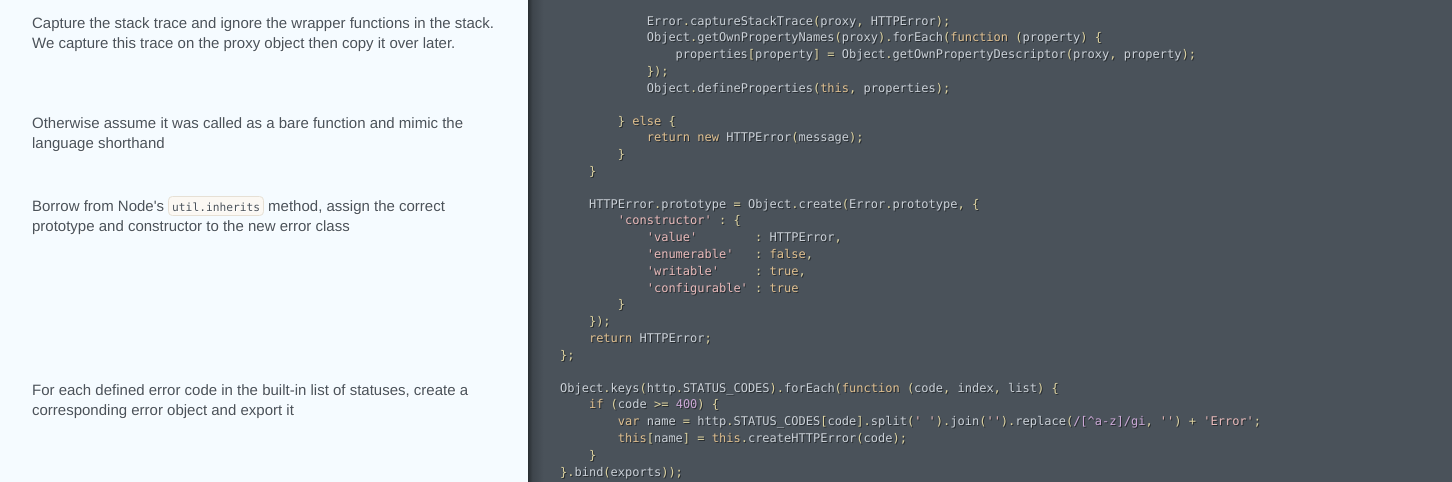
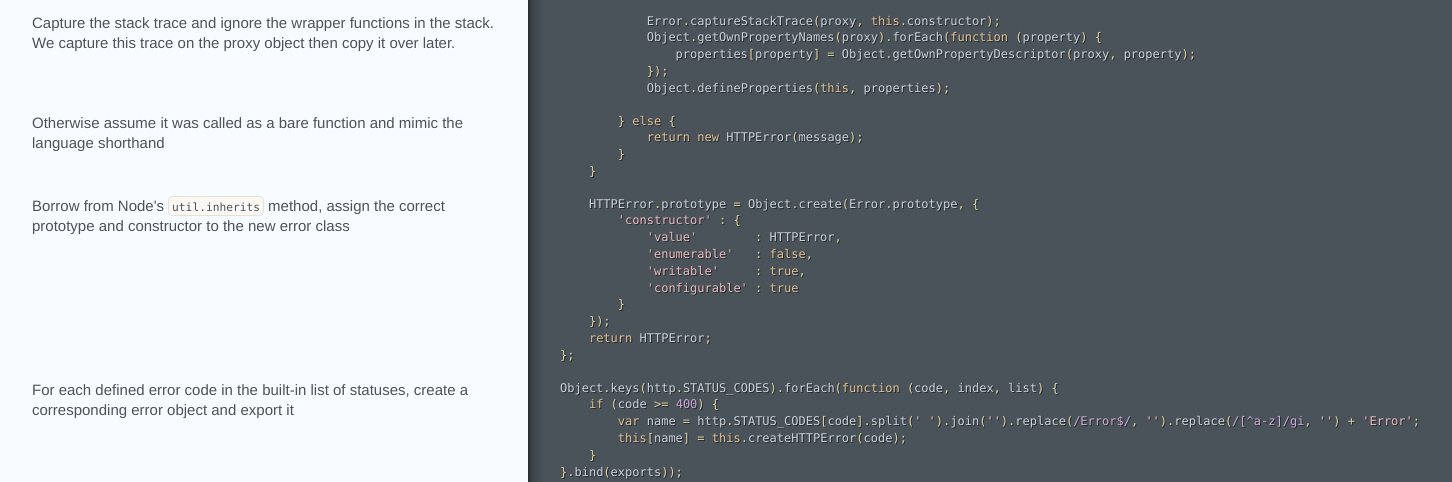
Before and after one commit to jproulx/node-http-error, a plain HTML site: page index.html in a window 1280 px wide. Shown: the part 1009-1491 px from the top of the page, 1452 px wide, since content can reach past the window. Drawn offline with Linux system fonts and the light colour scheme.

Commit message:
Generated documentation for d71542f168d9db25bf7ec3933f612e5942b6fc5a

```diff
--- a/index.html
+++ b/index.html
@@ -46,7 +46,7 @@ Hence: <code>new Error(message)</code> is functionally equivalent to <code>Error
 What we can do instead is to set the common properties (name, message)
 directly on this object as it is being constructed and mark them as non-enumerable.
 We also set a few new properties based on the status code.</p></div></div><div class="code"><div class="wrapper">            <span class="kd">var</span> <span class="nx">proxy</span> <span class="o">=</span> <span class="nb">Error</span><span class="p">.</span><span class="nx">apply</span><span class="p">(</span><span class="kc">null</span><span class="p">,</span> <span class="nx">arguments</span><span class="p">);</span></div></div></div><div class="segment"><div class="comments "><div class="wrapper"><p>Capture the stack trace and ignore the wrapper functions in the stack.
-We capture this trace on the proxy object then copy it over later.</p></div></div><div class="code"><div class="wrapper">            <span class="nb">Error</span><span class="p">.</span><span class="nx">captureStackTrace</span><span class="p">(</span><span class="nx">proxy</span><span class="p">,</span> <span class="nx">HTTPError</span><span class="p">);</span>
+We capture this trace on the proxy object then copy it over later.</p></div></div><div class="code"><div class="wrapper">            <span class="nb">Error</span><span class="p">.</span><span class="nx">captureStackTrace</span><span class="p">(</span><span class="nx">proxy</span><span class="p">,</span> <span class="k">this</span><span class="p">.</span><span class="nx">constructor</span><span class="p">);</span>
             <span class="nb">Object</span><span class="p">.</span><span class="nx">getOwnPropertyNames</span><span class="p">(</span><span class="nx">proxy</span><span class="p">).</span><span class="nx">forEach</span><span class="p">(</span><span class="kd">function</span> <span class="p">(</span><span class="nx">property</span><span class="p">)</span> <span class="p">{</span>
                 <span class="nx">properties</span><span class="p">[</span><span class="nx">property</span><span class="p">]</span> <span class="o">=</span> <span class="nb">Object</span><span class="p">.</span><span class="nx">getOwnPropertyDescriptor</span><span class="p">(</span><span class="nx">proxy</span><span class="p">,</span> <span class="nx">property</span><span class="p">);</span>
             <span class="p">});</span>
@@ -66,7 +66,7 @@ and constructor to the new error class</p></div></div><div class="code"><div cla
 <span class="p">};</span></div></div></div><div class="segment"><div class="comments "><div class="wrapper"><p>For each defined error code in the built-in list of statuses, create a corresponding error object
 and export it</p></div></div><div class="code"><div class="wrapper"><span class="nb">Object</span><span class="p">.</span><span class="nx">keys</span><span class="p">(</span><span class="nx">http</span><span class="p">.</span><span class="nx">STATUS_CODES</span><span class="p">).</span><span class="nx">forEach</span><span class="p">(</span><span class="kd">function</span> <span class="p">(</span><span class="nx">code</span><span class="p">,</span> <span class="nx">index</span><span class="p">,</span> <span class="nx">list</span><span class="p">)</span> <span class="p">{</span>
     <span class="k">if</span> <span class="p">(</span><span class="nx">code</span> <span class="o">&gt;=</span> <span class="mi">400</span><span class="p">)</span> <span class="p">{</span>
-        <span class="kd">var</span> <span class="nx">name</span> <span class="o">=</span> <span class="nx">http</span><span class="p">.</span><span class="nx">STATUS_CODES</span><span class="p">[</span><span class="nx">code</span><span class="p">].</span><span class="nx">split</span><span class="p">(</span><span class="s1">&#39; &#39;</span><span class="p">).</span><span class="nx">join</span><span class="p">(</span><span class="s1">&#39;&#39;</span><span class="p">).</span><span class="nx">replace</span><span class="p">(</span><span class="sr">/[^a-z]/gi</span><span class="p">,</span> <span class="s1">&#39;&#39;</span><span class="p">)</span> <span class="o">+</span> <span class="s1">&#39;Error&#39;</span><span class="p">;</span>
+        <span class="kd">var</span> <span class="nx">name</span> <span class="o">=</span> <span class="nx">http</span><span class="p">.</span><span class="nx">STATUS_CODES</span><span class="p">[</span><span class="nx">code</span><span class="p">].</span><span class="nx">split</span><span class="p">(</span><span class="s1">&#39; &#39;</span><span class="p">).</span><span class="nx">join</span><span class="p">(</span><span class="s1">&#39;&#39;</span><span class="p">).</span><span class="nx">replace</span><span class="p">(</span><span class="sr">/Error$/</span><span class="p">,</span> <span class="s1">&#39;&#39;</span><span class="p">).</span><span class="nx">replace</span><span class="p">(</span><span class="sr">/[^a-z]/gi</span><span class="p">,</span> <span class="s1">&#39;&#39;</span><span class="p">)</span> <span class="o">+</span> <span class="s1">&#39;Error&#39;</span><span class="p">;</span>
         <span class="k">this</span><span class="p">[</span><span class="nx">name</span><span class="p">]</span> <span class="o">=</span> <span class="k">this</span><span class="p">.</span><span class="nx">createHTTPError</span><span class="p">(</span><span class="nx">code</span><span class="p">);</span>
     <span class="p">}</span>
 <span class="p">}.</span><span class="nx">bind</span><span class="p">(</span><span class="nx">exports</span><span class="p">));</span></div></div></div></div></body></html>
```
